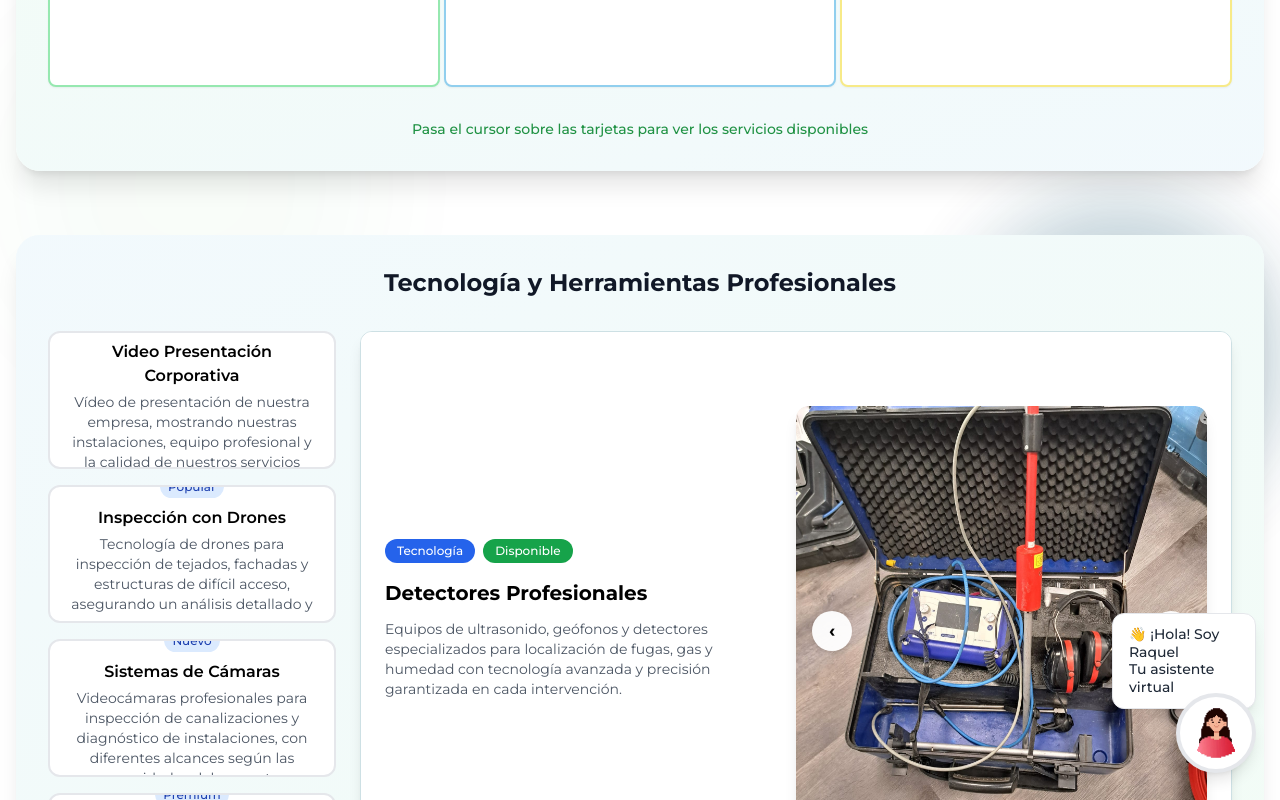
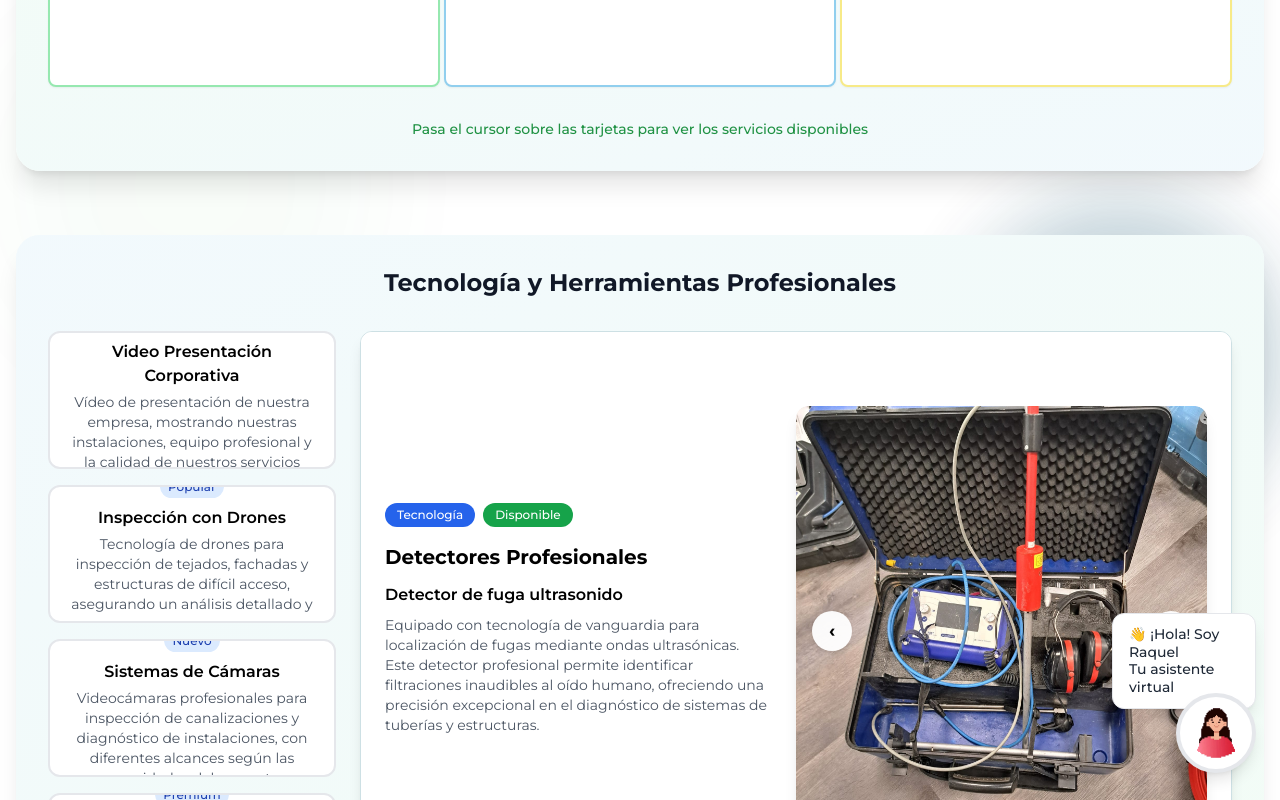
Before and after one commit to JavierGarciaCubiles/reymasurfin-42, a React (Vite) app: page / in a window 1280 px wide. Both pictures are taken after a click on the element 192 px from the left and 3829 px from the top of the page. Shown: the part 3429-4229 px from the top of the page. Built offline with nearby package versions, Linux system fonts and the light colour scheme.

Commit message:
Fix: Add missing titles and descriptions
The previous commit failed to add the correct titles and descriptions for the "Sistemas de Cámaras" section. This commit adds the missing titles and descriptions to the corresponding cards.

```diff
--- a/src/components/GremiosSection.tsx
+++ b/src/components/GremiosSection.tsx
@@ -255,6 +255,8 @@ const GremiosSection = () => {
     const allImages = [card.image, ...card.additionalImages];
     const allDescriptions = card.id === 4
       ? ["Videocámara de hasta 20 metros", "Videocámara de hasta 50 metros", "Cámara térmica para localizaciones de fuga"]
+      : card.id === 2
+      ? ["Detector de fuga ultrasonido", "Detector de fuga gas traza"]
       : [card.description, ...card.imageDescriptions];
 
     return (
@@ -322,7 +324,19 @@ const GremiosSection = () => {
                           {currentImageIndex === 0 ? "Video Presentación Corporativa" : ""}
                         </h4>
                         <p className="text-gray-600 text-xs sm:text-sm">
+                          {card.imageDescriptions[currentImageIndex]}
+                        </p>
+                      </>
+                    ) : card.id === 2 ? (
+                      <>
+                        <h4 className="font-semibold text-sm sm:text-base mb-2">
                           {allDescriptions[currentImageIndex]}
+                        </h4>
+                        <p className="text-gray-600 text-xs sm:text-sm">
+                          {currentImageIndex === 0
+                            ? "Equipado con tecnología de vanguardia para localización de fugas mediante ondas ultrasónicas. Este detector profesional permite identificar filtraciones inaudibles al oído humano, ofreciendo una precisión excepcional en el diagnóstico de sistemas de tuberías y estructuras."
+                            : "Tecnología de análisis molecular avanzada que utiliza gases trazadores para la detección de fugas microscópicas. Ideal para sistemas presurizados donde se requiere una detección absoluta, garantizando la identificación de las fugas más pequeñas incluso en condiciones complejas."
+                          }
                         </p>
                       </>
                     ) : card.id === 4 ? (
@@ -341,7 +355,7 @@ const GremiosSection = () => {
                       </>
                     ) : (
                       <p className="text-gray-600 text-xs sm:text-sm">
-                        {allDescriptions[currentImageIndex]}
+                        {card.imageDescriptions[currentImageIndex]}
                       </p>
                     )}
                   </motion.div>
```
